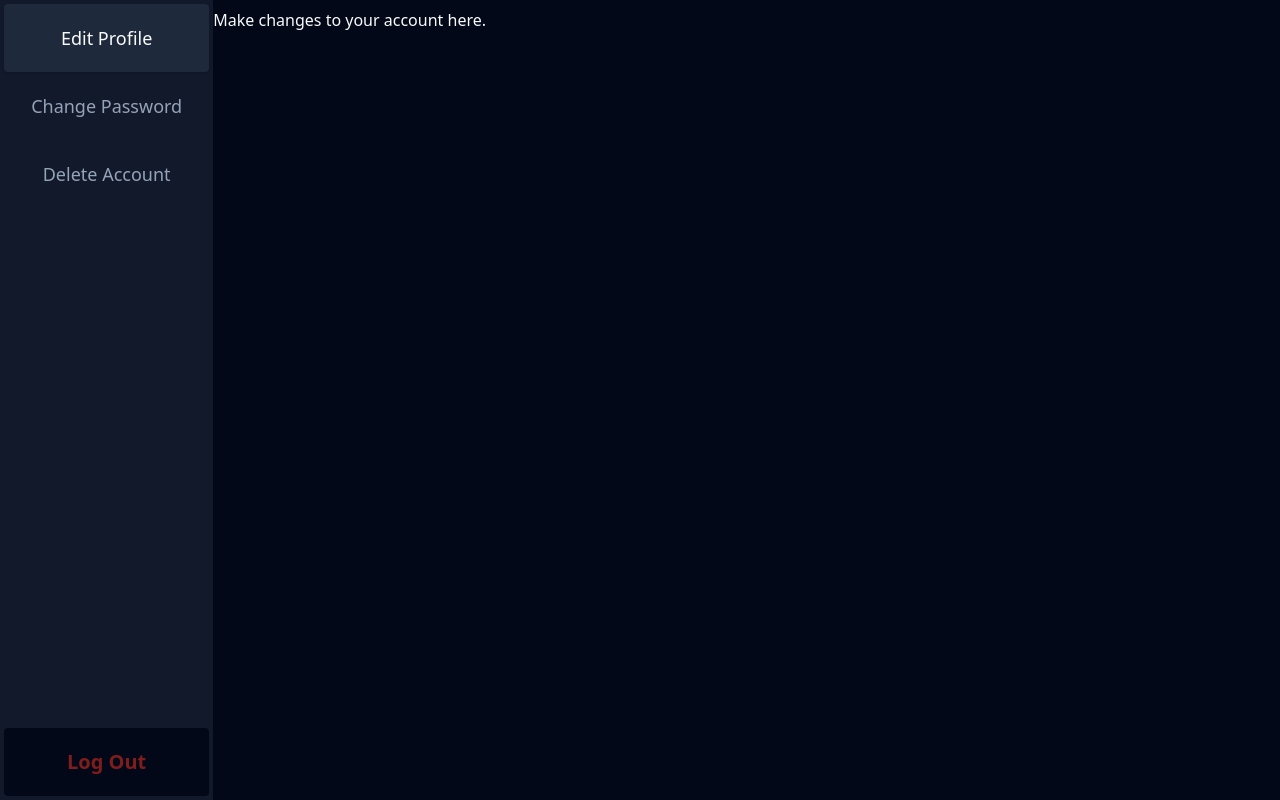
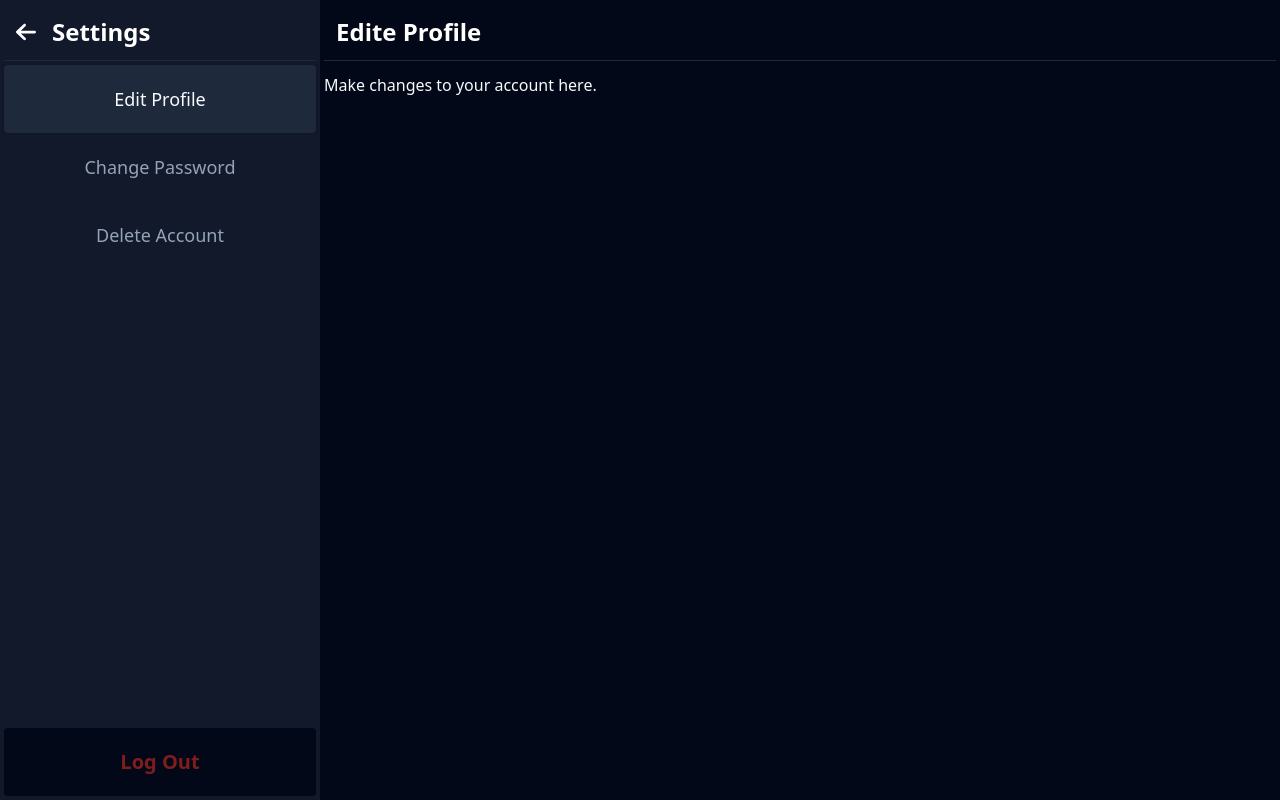
Before and after one commit to panteliccc/Chatly, a React (Create React App) app in the folder client/: page /Account/Settings in a window 1280 px wide. Built offline with nearby package versions, Linux system fonts and the light colour scheme.

Commit message:
ui for settings

```diff
--- a/client/src/Pages/Settings.tsx
+++ b/client/src/Pages/Settings.tsx
@@ -1,12 +1,51 @@
-import React from "react";
+import React, { useEffect, useState } from "react";
 import {
   Tabs,
   TabsContent,
   TabsList,
   TabsTrigger,
 } from "../Components/ui/tabs";
+import { Link } from "react-router-dom";
 
 function Settings() {
+  const [isTabsListHidden, setIsTabsListHidden] = useState(false);
+  const [isContentOpen, setIsContentOpen] = useState(false);
+  const [headerText, setHeaderText] = useState("Edite Profile")
+  const [, setWindowWidth] = useState(window.innerWidth);
+
+  useEffect(() => {
+    const handleResize = () => {
+      const width = window.innerWidth;
+      setWindowWidth(width);
+      if (width > 640) {
+        setIsTabsListHidden(false);
+        setIsContentOpen(true);
+      } else {
+        setIsTabsListHidden(false);
+        setIsContentOpen(false);
+      }
+    };
+
+    window.addEventListener("resize", handleResize);
+
+    return () => {
+      window.removeEventListener("resize", handleResize);
+    };
+  }, [setIsTabsListHidden, setIsContentOpen]);
+
+  const handleTabClick = () => {
+    if (window.innerWidth < 640) {
+      setIsTabsListHidden(true);
+      setIsContentOpen(true);
+    }
+  };
+
+  const handleBackClick = () => {
+    if (window.innerWidth < 640) {
+      setIsTabsListHidden(false);
+      setIsContentOpen(false);
+    }
+  };
 
   return (
     <div className="bg-background h-screen w-screen">
@@ -14,15 +53,50 @@ function Settings() {
         defaultValue="account"
         className="w-screen flex items-start h-screen"
       >
-        <TabsList className="flex-col h-full justify-between w-1/6 bg-secondary">
-          <div>
-            <TabsTrigger value="account" className="w-full py-5 text-lg">
+        <TabsList
+          className={`${
+            isTabsListHidden ? "hidden" : ""
+          } flex-col h-full justify-between w-screen bg-secondary sm:w-1/3 lg:w-1/4 p-1`}
+        >
+          <div className="w-full">
+            <div className="p-3 border-b mb-1 flex items-center gap-4 text-center ">
+              <Link to={"/"}>
+                <img
+                  src={`/arrow-left-solid.svg`}
+                  alt="login ilustration"
+                  className="w-5"
+                />
+              </Link>
+              <h1 className="text-2xl font-semibold text-white">Settings</h1>
+            </div>
+            <TabsTrigger
+              value="account"
+              className="w-full py-5 text-lg"
+              onClick={()=>{
+                handleTabClick()
+                setHeaderText("Edit Profile")
+              }}
+            >
               Edit Profile
             </TabsTrigger>
-            <TabsTrigger value="password" className="w-full py-5 text-lg">
+            <TabsTrigger
+              value="password"
+              className="w-full py-5 text-lg"
+              onClick={()=>{
+                handleTabClick()
+                setHeaderText("Change Password")
+              }}
+            >
               Change Password
             </TabsTrigger>
-            <TabsTrigger value="delete" className="w-full py-5 text-lg">
+            <TabsTrigger
+              value="delete"
+              className="w-full py-5 text-lg"
+              onClick={()=>{
+                handleTabClick()
+                setHeaderText("Delete Acoount")
+              }}
+            >
               Delete Account
             </TabsTrigger>
           </div>
@@ -30,10 +104,26 @@ function Settings() {
             Log Out
           </button>
         </TabsList>
-        <TabsContent value="account">
-          Make changes to your account here.
-        </TabsContent>
-        <TabsContent value="password">Change your password here.</TabsContent>
+        <div
+          className={`${
+            isContentOpen ? "flex w-screen" : "hidden w-0"
+          } h-screen w-0 flex-col sm:w-2/3 sm:flex lg:w-3/4 p-1`}
+        >
+          <div className="p-3 border-b mb-1 flex items-center gap-4 text-center w-full">
+            <img
+              src={`/arrow-left-solid.svg`}
+              alt="login ilustration"
+              className=" w-5 sm:hidden flex"
+              onClick={handleBackClick}
+            />
+            <h1 className="text-2xl font-semibold text-white">{headerText}</h1>
+          </div>
+          <TabsContent value="account">
+            Make changes to your account here.
+          </TabsContent>
+          <TabsContent value="password">Change your password here.</TabsContent>
+          <TabsContent value="delete">Delete account</TabsContent>
+        </div>
       </Tabs>
     </div>
   );
--- a/client/src/Pages/login.tsx
+++ b/client/src/Pages/login.tsx
@@ -68,7 +68,7 @@ export function Login() {
 
   return (
     <div
-      className={`flex justify-center h-screen md:h-5/6  bg-background w-screen md:w-11/12 lg:w-3/4  rounded px-6 `}
+      className={`flex justify-center h-screen md:h-5/6 bg-background w-screen md:w-11/12 lg:w-3/4 rounded px-6`}
     >
       <Form {...form}>
         <form
@@ -128,7 +128,9 @@ export function Login() {
           </Button>
         </form>
       </Form>
-      <div className="invisible w-0 overflow-hidden md:w-1/2 md:visible flex justify-center items-center">
+      <div
+        className={`invisible w-0 overflow-hidden md:w-1/2 md:visible flex justify-center items-center`}
+      >
         <img
           src={`/login_ilustration.svg`}
           alt="login ilustration"
```
Also changed, not shown: client/public/arrow-left-solid.svg (added), client/src/Pages/Home.tsx (indentation only).
